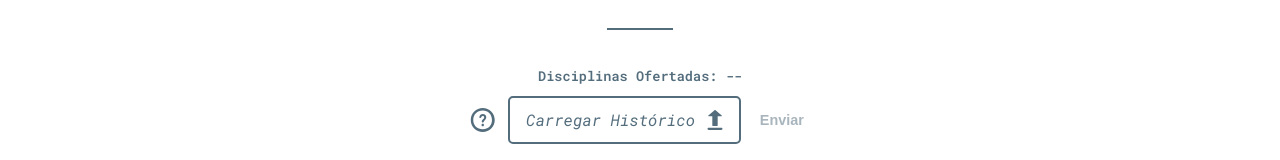
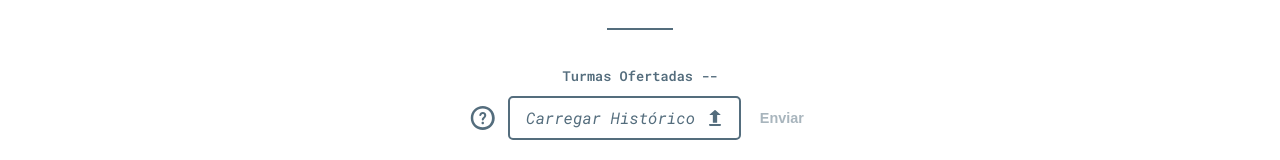
Before and after one commit to RodrigoEC/PlaneJa-Front, a React (Create React App) app: page / in a window 1280 px wide. Shown: the part 360-520 px from the top of the page. Built offline with nearby package versions, Linux system fonts and the light colour scheme.

Commit message:
Adds input changes on submit

```diff
--- a/src/assets/icons/Upload.tsx
+++ b/src/assets/icons/Upload.tsx
@@ -4,7 +4,7 @@ export const UploadIcon = ({ ...props }): ReactElement => {
   return (
     <svg
       width="16"
-      height="20"
+      height="16"
       viewBox="0 0 20 26"
       fill="none"
       xmlns="http://www.w3.org/2000/svg"
--- a/src/components/FileInput/index.tsx
+++ b/src/components/FileInput/index.tsx
@@ -4,15 +4,22 @@ import { useExtractionContext } from "../../contexts/extraction";
 import { Label, Text } from "./styles";
 
 export const FileInput = (): ReactElement => {
-  const { setFile } = useExtractionContext();
+  const { setFile, loading } = useExtractionContext();
 
   return (
-    <Label>
+    <Label className={loading ? "disabled" : ''}>
       <Text>
-        <span>Carregar Histórico</span>
-        <UploadIcon />
+        {loading ? (
+          <span>Extraindo dados...</span>
+        ) : (
+          <>
+            <span>Carregar Histórico</span>
+            <UploadIcon />
+          </>
+        )}
       </Text>
       <input
+        disabled={loading}
         hidden
         type="file"
         multiple={false}
--- a/src/components/FileInput/styles.tsx
+++ b/src/components/FileInput/styles.tsx
@@ -9,20 +9,24 @@ export const Label = styled.label`
   border: 2px solid ${({ theme }) => theme.colors.primary};
   box-sizing: border-box;
   transition: 0.3s;
-  cursor: pointer;
 
   svg {
     transition: 0.3s;
     fill: ${({ theme }) => theme.colors.primary};
   }
 
-  &:hover {
+  &:hover:not(.disabled) {
+    cursor: pointer;
     background-color: ${({ theme }) => theme.colors.primary};
     color: ${({ theme }) => theme.colors.contrast};
 
     & svg {
       fill: ${({ theme }) => theme.colors.contrast} !important;
     }
+  }
+
+  &.disabled {
+    opacity: 0.7;
   }
 
   @media screen and (max-width: 800px) {
--- a/src/components/FileUpload/index.tsx
+++ b/src/components/FileUpload/index.tsx
@@ -11,35 +11,43 @@ import {
 } from "./styles";
 
 export const FileUpload = (): ReactElement => {
-  const { file, classesSemester } = useExtractionContext();
+  const { file, classesSemester, loading, setLoading } = useExtractionContext();
   const [fileName, setFileName] = useState("");
-  const [disabled, setDisabled] = useState(false);
+
+  const submitData = async () => {
+    setLoading(true);
+
+    const interval = setInterval(() => {
+      setLoading(false);
+      clearInterval(interval);
+    }, 5000);
+  };
 
   useEffect(() => {
-    if (!file) {
-      setDisabled(true);
+    if (file?.name.length < 20) {
+      setFileName(file?.name);
     } else {
-      if (file.name.length < 20) {
-        setFileName(file.name);
-      } else {
-        setFileName(file.name.slice(0, 12) + "..." + file.name.slice(-10));
-      }
-
-      setDisabled(false);
+      setFileName(file?.name.slice(0, 12) + "..." + file?.name.slice(-10));
     }
   }, [file]);
 
   return (
     <Wrapper>
       <ClassesVersion>
-        Disciplinas Ofertadas: {classesSemester || "--"}
+        Turmas Ofertadas {classesSemester || "--"}
       </ClassesVersion>
       <UploadContainer>
         <QuestionIcon />
         <FileInput />
-        <Send disabled={disabled}>Enviar</Send>
+        <Send disabled={loading || !file} onClick={submitData}>
+          Enviar
+        </Send>
       </UploadContainer>
-      {file?.name && <FileName title={file?.name}>Arquivo <i>{fileName}</i> Carregado</FileName>}
+      {file?.name && (
+        <FileName title={file?.name}>
+          Arquivo <i>{fileName}</i> carregado
+        </FileName>
+      )}
     </Wrapper>
   );
 };
--- a/src/contexts/extraction.tsx
+++ b/src/contexts/extraction.tsx
@@ -1,6 +1,8 @@
 import { createContext, ReactElement, useContext, useState } from "react";
 
 interface ExtratedContent {
+  loading: boolean;
+  setLoading: Function;
   file: any;
   setFile: Function;
   classesOffered: string;
@@ -8,13 +10,17 @@ interface ExtratedContent {
   classesSemester: string;
   setClassesSemester: Function;
 }
+
+const defaultFunction = () => {}
 const ExtractionContext = createContext<ExtratedContent>({
+  loading: false,
+  setLoading: defaultFunction,
   file: null,
-  setFile: () => {},
+  setFile: defaultFunction,
   classesOffered: '',
-  setClassesOffered: () => {},
+  setClassesOffered: defaultFunction,
   classesSemester: '',
-  setClassesSemester: () => {}
+  setClassesSemester: defaultFunction
 });
 
 
@@ -24,10 +30,13 @@ export const ExtractionProvider = ({
   children: ReactElement;
 }): ReactElement => {
   const [file, setFile] = useState(null);
+  const [loading, setLoading] = useState(false);
   const [classesOffered, setClassesOffered] = useState('');
   const [classesSemester, setClassesSemester] = useState('');
 
   const value = {
+    loading,
+    setLoading,
     file,
     setFile,
     classesOffered,
```
Also changed, not shown: src/assets/icons/Loading.tsx (added, +18 -0 lines).
